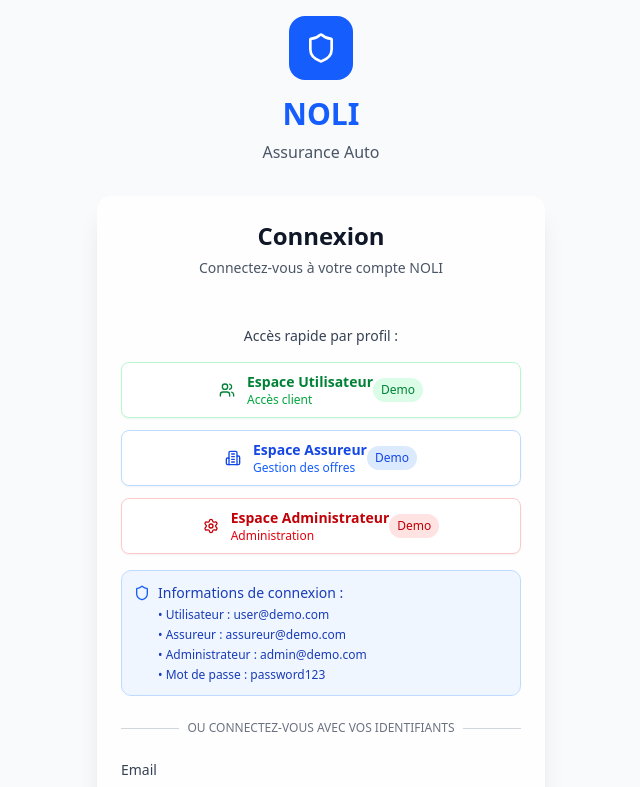
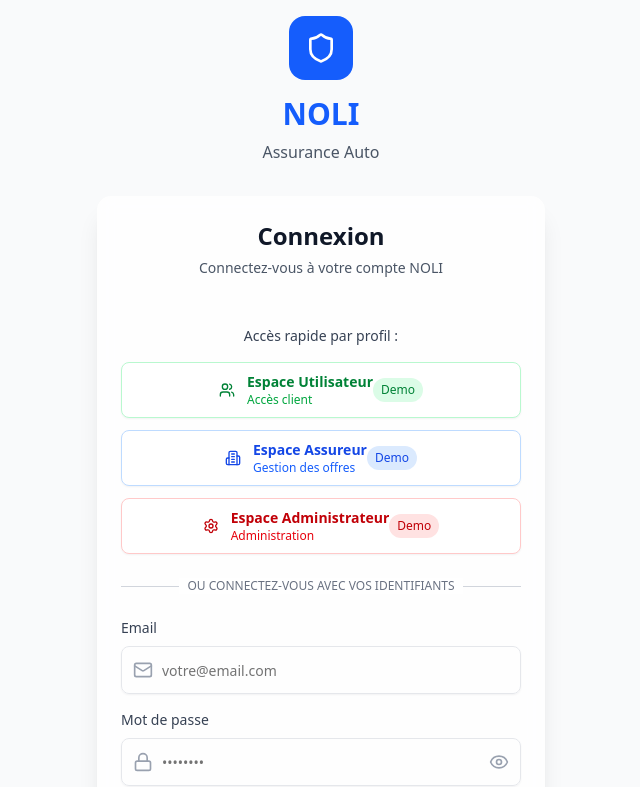
Before and after one commit to akoun-dev/noli-assurance, a Next.js app: page /connexion in a window 1280 px wide. Shown: the top 787 px of the page, without its empty margins (319-959 px from the left). Built offline with nearby package versions, Linux system fonts and the light colour scheme.

Commit message:
feat(ui): supprimer les informations de connexion de démo

```diff
--- a/src/app/connexion/page.tsx
+++ b/src/app/connexion/page.tsx
@@ -196,22 +196,6 @@ function ConnexionContent() {
                     </Button>
                   </motion.div>
                 </div>
-
-                {/* Informations de connexion */}
-                <div className="bg-blue-50 border border-blue-200 rounded-lg p-3 mt-4">
-                  <div className="flex items-start">
-                    <Shield className="h-4 w-4 text-blue-600 mt-0.5 mr-2 flex-shrink-0" />
-                    <div className="text-sm text-blue-800">
-                      <p className="font-medium mb-1">Informations de connexion :</p>
-                      <ul className="space-y-1 text-xs">
-                        <li>• Utilisateur : user@demo.com</li>
-                        <li>• Assureur : assureur@demo.com</li>
-                        <li>• Administrateur : admin@demo.com</li>
-                        <li>• Mot de passe : password123</li>
-                      </ul>
-                    </div>
-                  </div>
-                </div>
               </div>
 
               <div className="relative">
```
